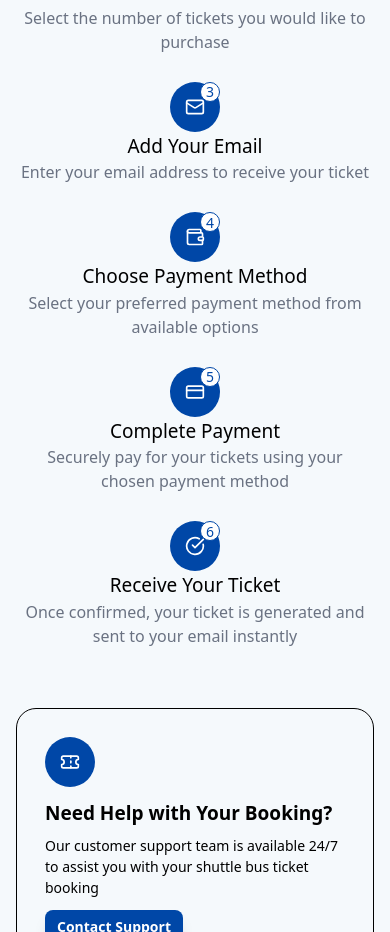
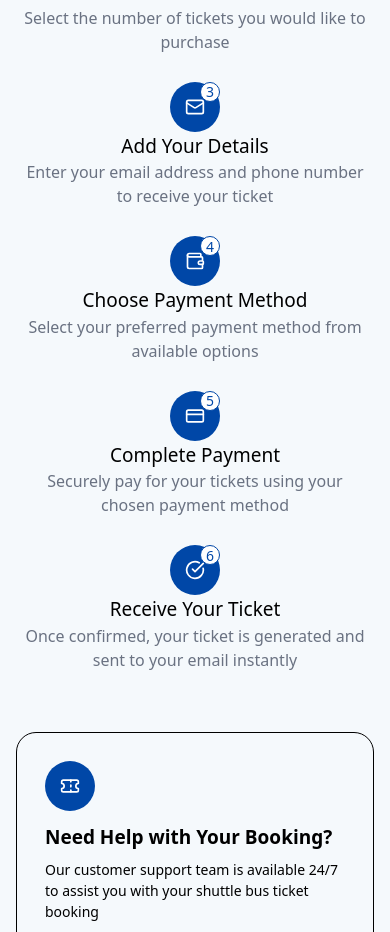
Before and after one commit to Danraph-Technologies/user-tickets, a React (Vite) app: page / in a window 390 px wide. Shown: the part 881-1813 px from the top of the page. Built offline with nearby package versions, Linux system fonts and the light colour scheme.

Commit message:
feat(home): update ticket registration details
- Change "Add Your Email" to "Add Your Details"
- Update instruction to mention email address and phone number

```diff
--- a/src/pages/home.tsx
+++ b/src/pages/home.tsx
@@ -178,10 +178,10 @@ function Home() {
                 </p>
               </div>
               <p className="font-medium sm:text-[22px] text-[19px]">
-                Add Your Email
+                Add Your Details
               </p>
               <p className="text-gray-500 max-w-[350px] ">
-                Enter your email address to receive your ticket
+                Enter your email address and phone number to receive your ticket
               </p>
             </div>
 
```
